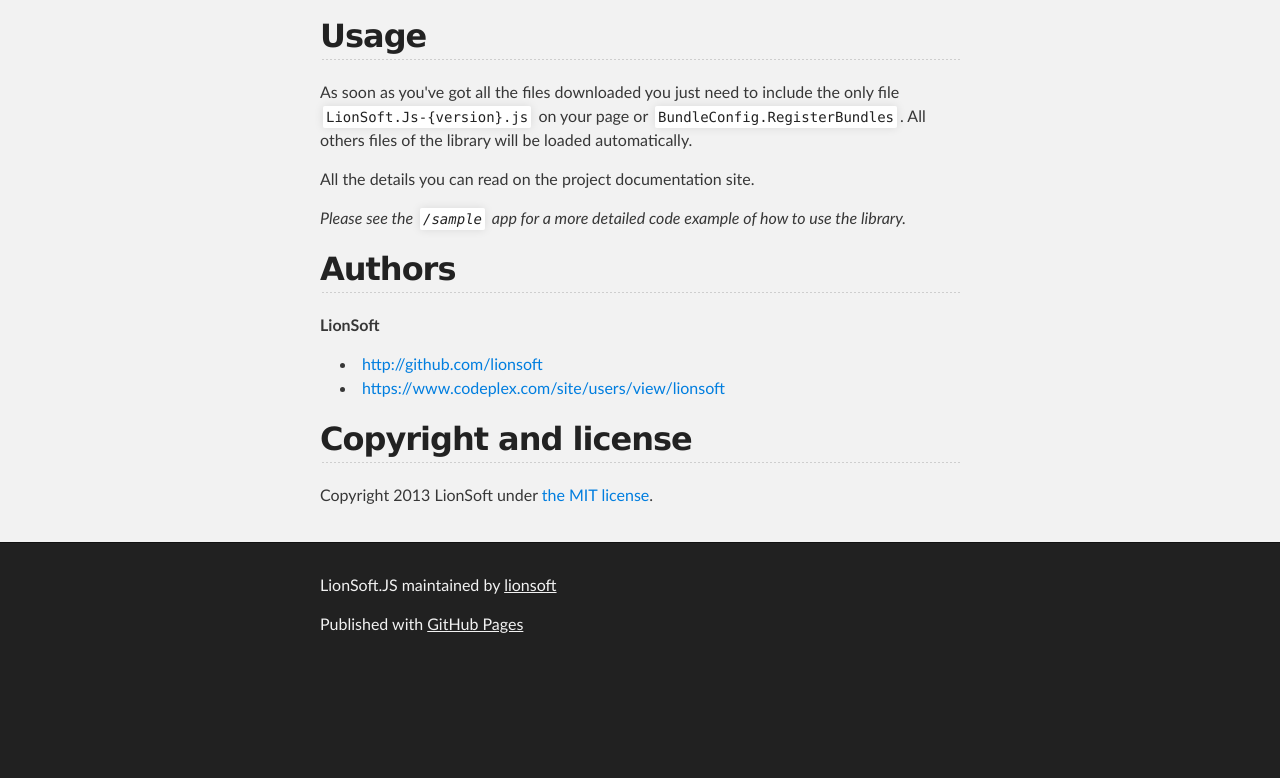
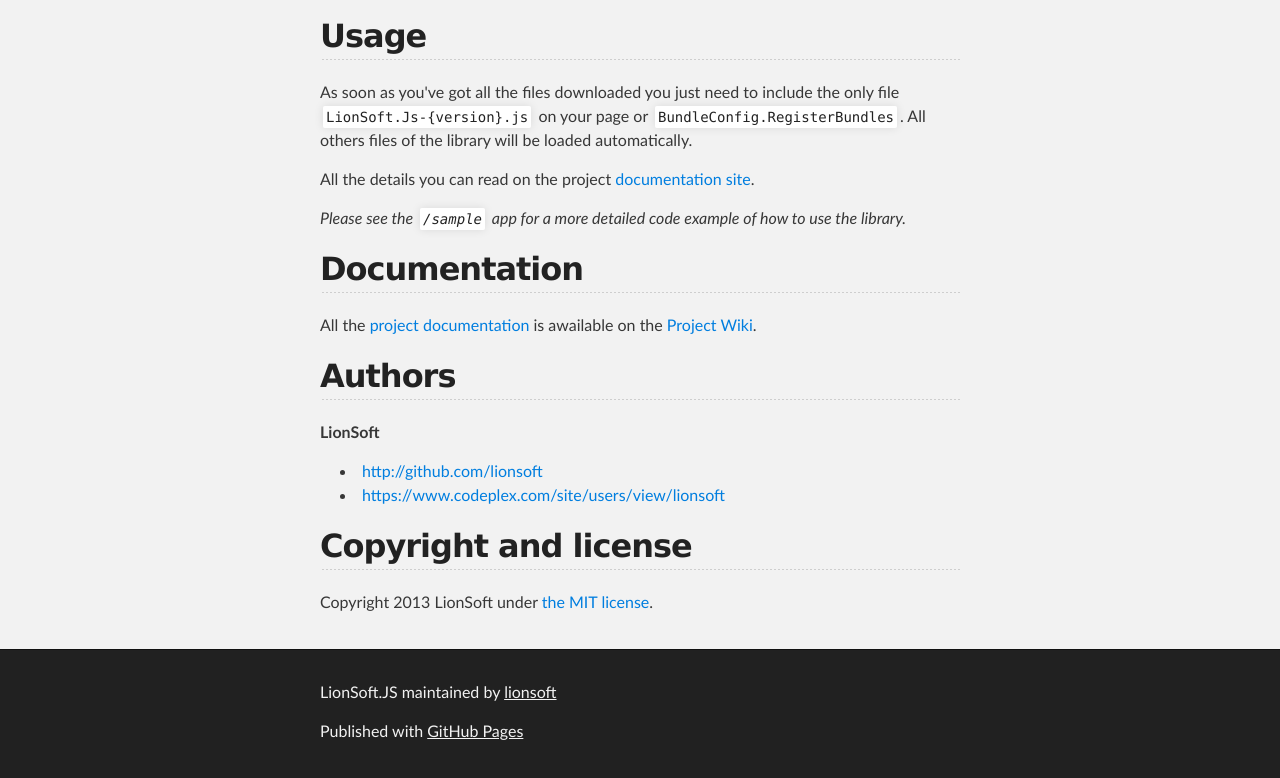
Before and after one commit to lionsoft/LionSoft.Js, a plain HTML site: page index.html in a window 1280 px wide. Shown: the part 1044-1822 px from the top of the page. Before the commit the page ends 1715 px from the top, so only its background shows below. Drawn offline with Linux system fonts and the light colour scheme.

```diff
--- a/index.html
+++ b/index.html
@@ -74,9 +74,14 @@
 
 <p>As soon as you've got all the files downloaded you just need to include the only file <code>LionSoft.Js-{version}.js</code> on your page or <code>BundleConfig.RegisterBundles</code>. All others files of the library will be loaded automatically.</p>
 
-<p>All the details you can read on the project documentation site.</p>
+<p>All the details you can read on the project <a href="https://github.com/lionsoft/LionSoft.Js/wiki/LionSoft.Js-Documentation">documentation site</a>.</p>
 
 <p><em>Please see the <code>/sample</code> app for a more detailed code example of how to use the library.</em></p>
+
+<h2>
+<a name="documentation" class="anchor" href="#documentation"><span class="octicon octicon-link"></span></a>Documentation</h2>
+
+<p>All the <a href="https://github.com/lionsoft/LionSoft.Js/wiki/LionSoft.Js-Documentation">project documentation</a> is awailable on the <a href="https://github.com/lionsoft/LionSoft.Js/wiki/LionSoft.Js-Documentation">Project Wiki</a>.</p>
 
 <h2>
 <a name="authors" class="anchor" href="#authors"><span class="octicon octicon-link"></span></a>Authors</h2>
```
Also changed, not shown: params.json (+1 -1 lines).
